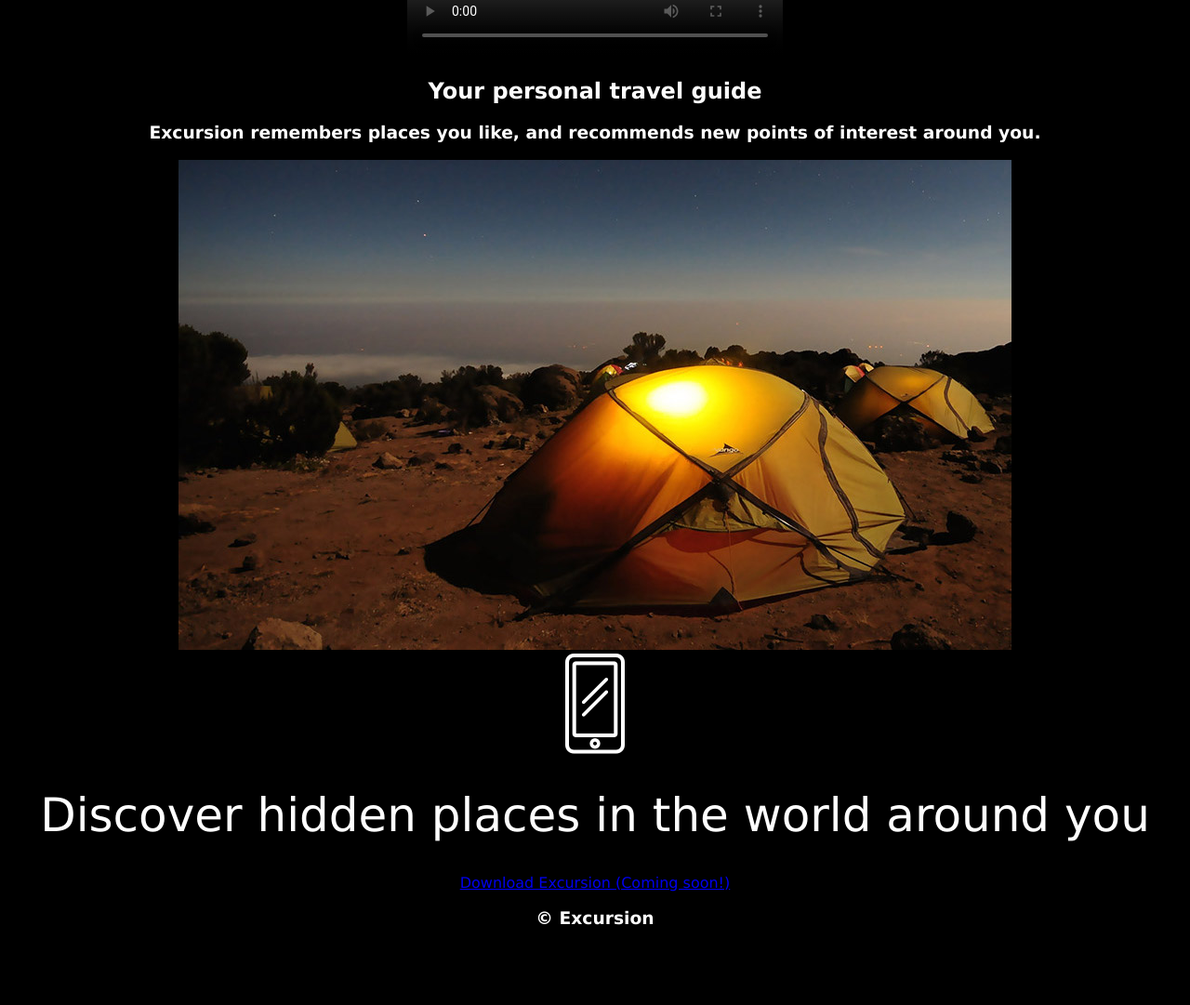
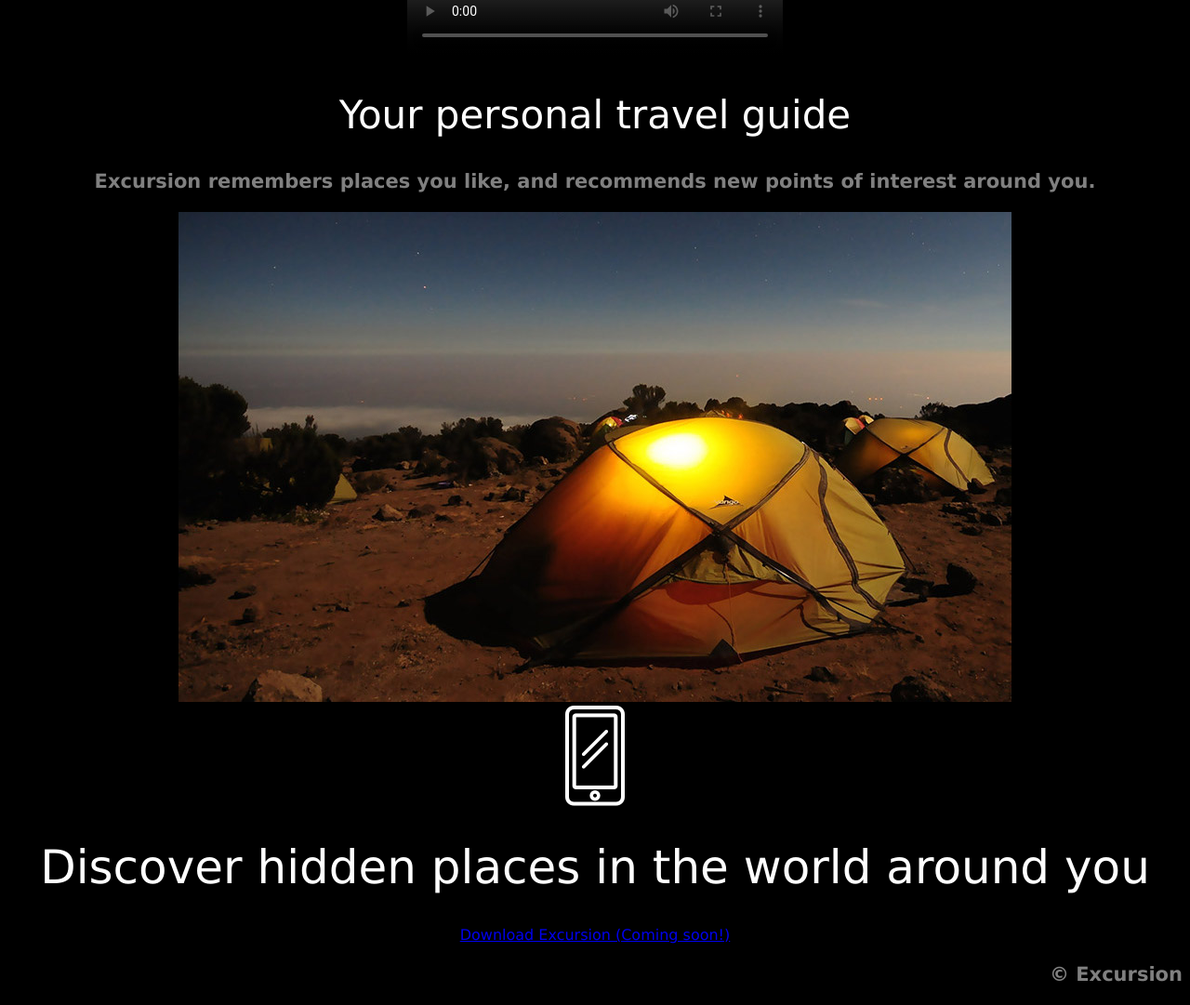
Before and after one commit to liretpye/excursion, a plain HTML site: page index.html in a window 1280 px wide. Shown: the part 820-1901 px from the top of the page at 93% size. Before the commit the page ends 1837 px from the top, so only its background shows below. Drawn offline with Linux system fonts and the light colour scheme; grey boxes are pictures that could not be loaded.

Commit message:
added more styling

```diff
--- a/resources/css/style.css
+++ b/resources/css/style.css
@@ -10,3 +10,22 @@ h1 {
 	font-weight: normal;
 	text-align: center;
 }
+.header a {
+	color: aquamarine;
+	font-size: 16px;
+}
+
+h2 {
+	font-weight: 300;
+	font-size: 42px;
+}
+
+h3 {
+	color: gray;
+	font-size: 21px;
+}
+
+.footer {
+	text-align: right;
+	color: gray;
+}
```
